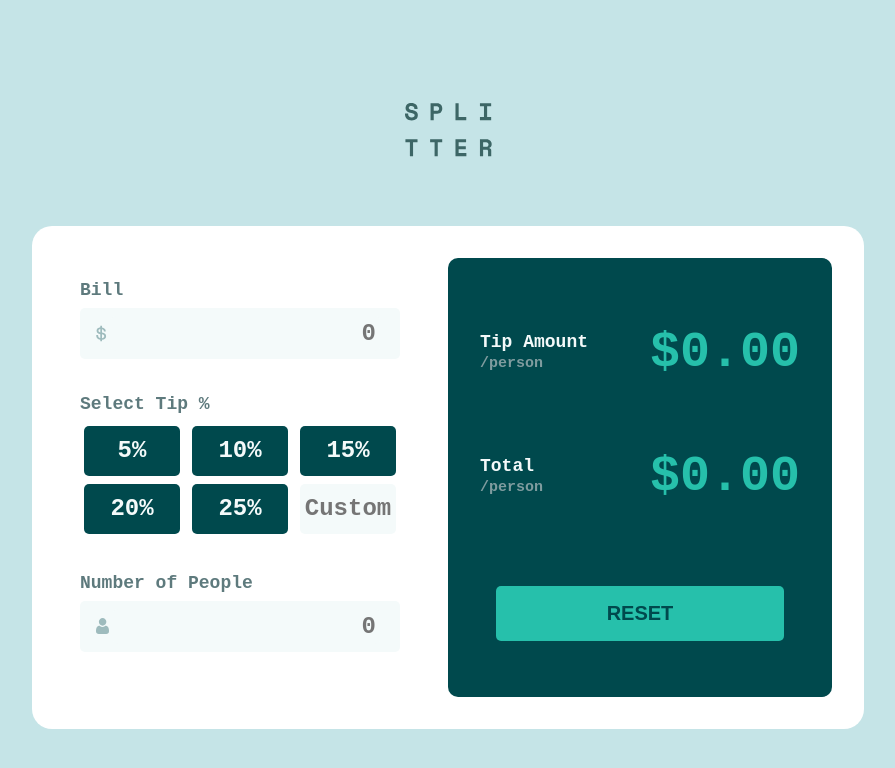
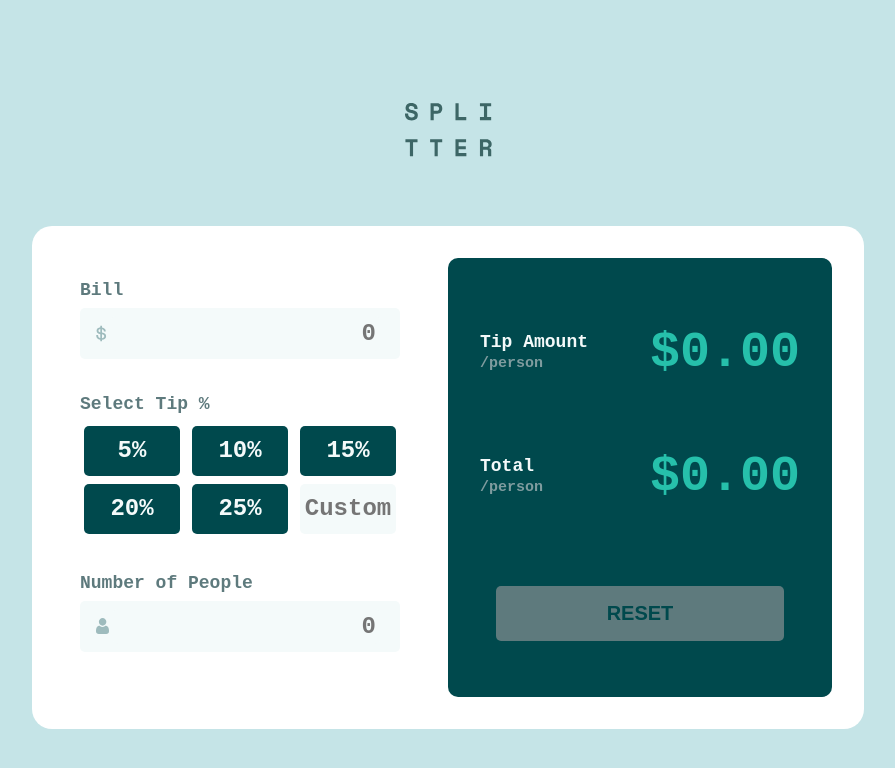
Before and after one commit to weinee/tip-calculator-app-react, a React (Create React App) app: page / in a window 1280 px wide. Shown: the top 768 px of the page, without its empty margins (192-1087 px from the left). Built offline with nearby package versions, Linux system fonts and the light colour scheme.

Commit message:
Button disabled initially

```diff
--- a/src/Components/Left.js
+++ b/src/Components/Left.js
@@ -19,6 +19,7 @@ const Left = () => {
     setError,
     billError,
     setBillError,
+    setDisabled,
   } = calcStore;
 
   function onChangePeople(e) {
@@ -28,6 +29,7 @@ const Left = () => {
       setError(false);
       if (e.target.validity.valid) {
         setNoOfPeople(e.target.value);
+        setDisabled(false);
       }
     }
   }
@@ -39,6 +41,7 @@ const Left = () => {
       setBillError(false);
       if (e.target.validity.valid) {
         setBill(e.target.value);
+        setDisabled(false);
       }
     }
   }
@@ -46,6 +49,7 @@ const Left = () => {
   function onChangeTip(e) {
     setTip(e.target.value);
     setCustomTip("");
+    setDisabled(false);
   }
 
   return (
--- a/src/Components/Right.js
+++ b/src/Components/Right.js
@@ -16,6 +16,8 @@ const Right = () => {
     setTotal,
     customTip,
     setCustomTip,
+    disabled,
+    setDisabled,
   } = calcStore;
 
   useEffect(() => {
@@ -41,10 +43,7 @@ const Right = () => {
     setTipAmount(0);
     setTotal(0);
     setCustomTip("");
-  };
-
-  const checkDisabled = () => {
-    return false;
+    setDisabled(true);
   };
 
   return (
@@ -67,7 +66,7 @@ const Right = () => {
         <h1>${total.toFixed(2)}</h1>
       </div>
 
-      <button disabled={checkDisabled} onClick={reset}>
+      <button disabled={disabled} onClick={reset}>
         RESET
       </button>
     </div>
--- a/src/store.js
+++ b/src/store.js
@@ -44,6 +44,11 @@ class CalcModel {
   setTotal = (total) => {
     this.total = total;
   };
+
+  disabled = true;
+  setDisabled = (disabled) => {
+    this.disabled = disabled;
+  };
 }
 
 export const calcStore = new CalcModel();
```
